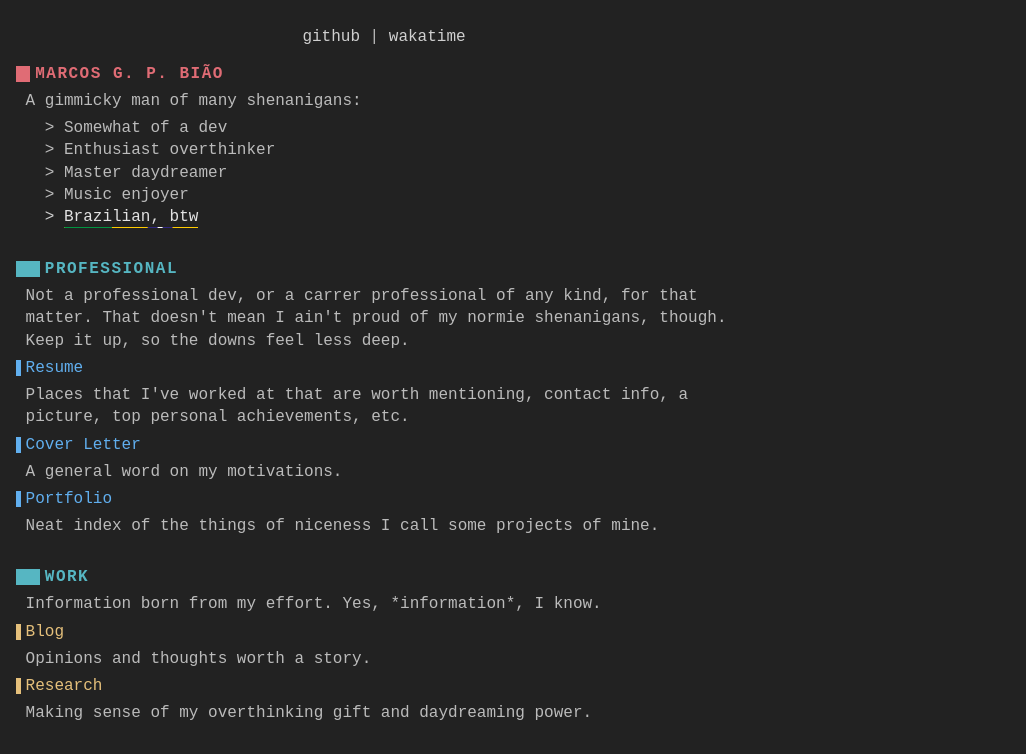
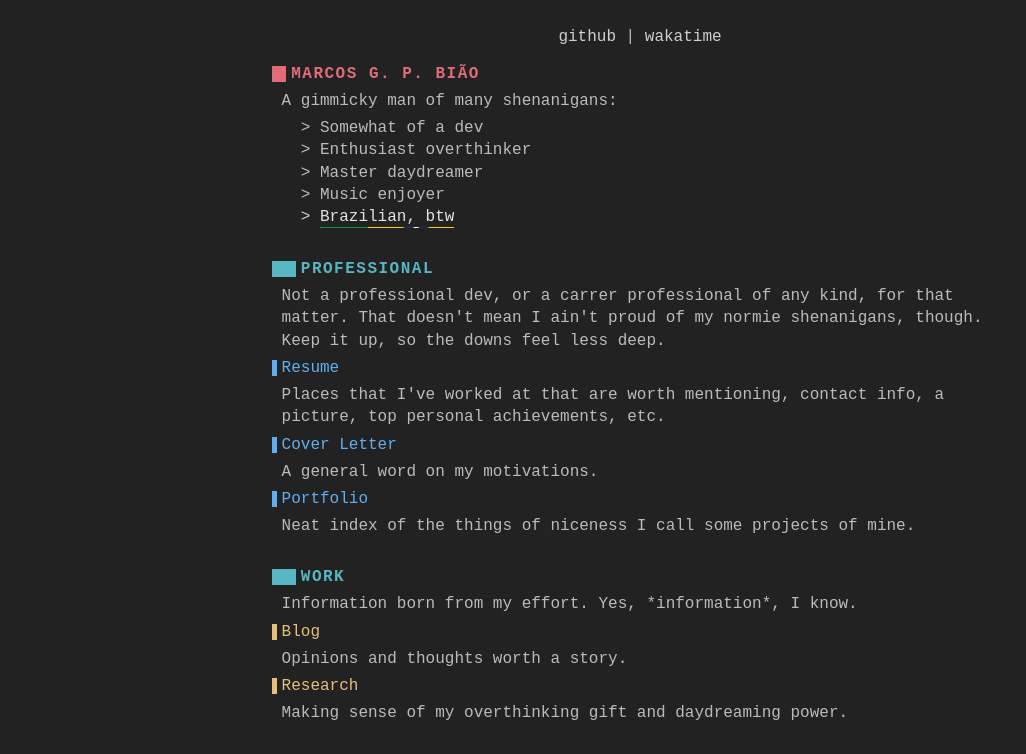
Before and after one commit to marcosdly/marcosdly.dev, a website built with Vite: page index.html in a window 1280 px wide. Shown: the top 754 px of the page, without its empty margins (0-1026 px from the left). Built offline with nearby package versions, Linux system fonts and the light colour scheme.

Commit message:
feat: center frontpage

```diff
--- a/style.scss
+++ b/style.scss
@@ -165,8 +165,8 @@ body {
 
 #content {
   & {
-    height: 100%;
     padding: 1rem;
+    margin: 0 auto;
 
     $reading-width: 768px; // same as 80ch
     width: $reading-width; // desktop
```
